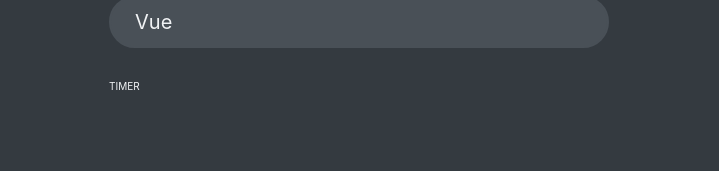
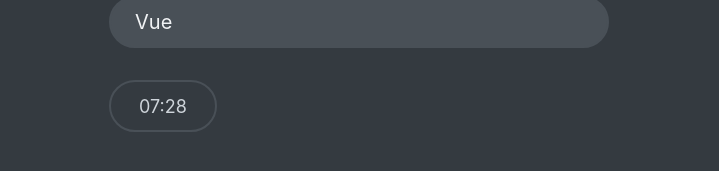
Before and after one commit to NMY0d4/react-quizz, a React (Create React App) app: page / in a window 1280 px wide. Both pictures are taken after a click on the button "Let's start". Shown: the part 569-740 px from the top of the page, without its empty margins (281-1000 px from the left). Built offline with nearby package versions, Linux system fonts and the light colour scheme; data requests are answered from the project's data file.

Commit message:
complete app with timer

```diff
--- a/public/index.html
+++ b/public/index.html
@@ -24,7 +24,7 @@
       work correctly both with client-side routing and a non-root public URL.
       Learn how to configure a non-root public URL by running `npm run build`.
     -->
-    <title>React App</title>
+    <title>The React Quizz</title>
   </head>
   <body>
     <noscript>You need to enable JavaScript to run this app.</noscript>
--- a/src/components/App.js
+++ b/src/components/App.js
@@ -9,6 +9,8 @@
 import FinishScreen from './FinishScreen';
 import Footer from './Footer';
 
+const SECS_PER_QUESTION = 30;
+
 const initialState = {
   questions: [],
   status: 'loading',
@@ -16,6 +18,7 @@
   answer: null,
   points: 0,
   highscore: 0,
+  secondsRemaining: null,
 };
 
 function reducer(state, action) {
@@ -30,7 +33,11 @@
         status: 'error',
       };
     case 'start':
-      return { ...state, status: 'active' };
+      return {
+        ...state,
+        status: 'active',
+        secondsRemaining: state.questions.length * SECS_PER_QUESTION,
+      };
     case 'newAnswer':
       const { correctOption, points } = state.questions.at(state.index);
       return {
@@ -55,6 +62,12 @@
         status: 'ready',
         questions: state.questions,
       };
+    case 'tick':
+      return {
+        ...state,
+        secondsRemaining: state.secondsRemaining - 1,
+        status: state.secondsRemaining === 0 ? 'finished' : state.status,
+      };
 
     default:
       throw new Error('Action unknown');
@@ -62,8 +75,10 @@
 }
 
 export default function App() {
-  const [{ questions, status, index, answer, points, highscore }, dispatch] =
-    useReducer(reducer, initialState);
+  const [
+    { questions, status, index, answer, points, highscore, secondsRemaining },
+    dispatch,
+  ] = useReducer(reducer, initialState);
 
   const numQuestions = questions.length;
   const maxPoints = questions.reduce(
@@ -106,6 +121,7 @@
               answer={answer}
               i={index}
               numQuestions={numQuestions}
+              secondsRemaining={secondsRemaining}
             />
           </>
         )}
--- a/src/components/Footer.js
+++ b/src/components/Footer.js
@@ -1,10 +1,10 @@
 import NextButton from './NextButton';
 import Timer from './Timer';
 
-function Footer({ dispatch, answer, i, numQuestions }) {
+function Footer({ dispatch, answer, i, numQuestions, secondsRemaining }) {
   return (
     <footer>
-      <Timer />
+      <Timer dispatch={dispatch} secondsRemaining={secondsRemaining} />
       <NextButton
         dispatch={dispatch}
         answer={answer}
--- a/src/components/Timer.js
+++ b/src/components/Timer.js
@@ -1,5 +1,23 @@
-function Timer() {
-  return <div>TIMER</div>;
+import { useEffect } from 'react';
+
+function Timer({ dispatch, secondsRemaining }) {
+  const minutes = Math.floor(secondsRemaining / 60);
+  const seconds = secondsRemaining % 60;
+  const formattedTime = `${minutes.toString().padStart(2, '0')}:${seconds
+    .toString()
+    .padStart(2, '0')}`;
+
+  useEffect(() => {
+    const id = setInterval(() => {
+      dispatch({ type: 'tick' });
+    }, 1000);
+
+    return () => {
+      clearInterval(id);
+    };
+  }, [dispatch]);
+
+  return <div className='timer'>{formattedTime}</div>;
 }
 
 export default Timer;
```
